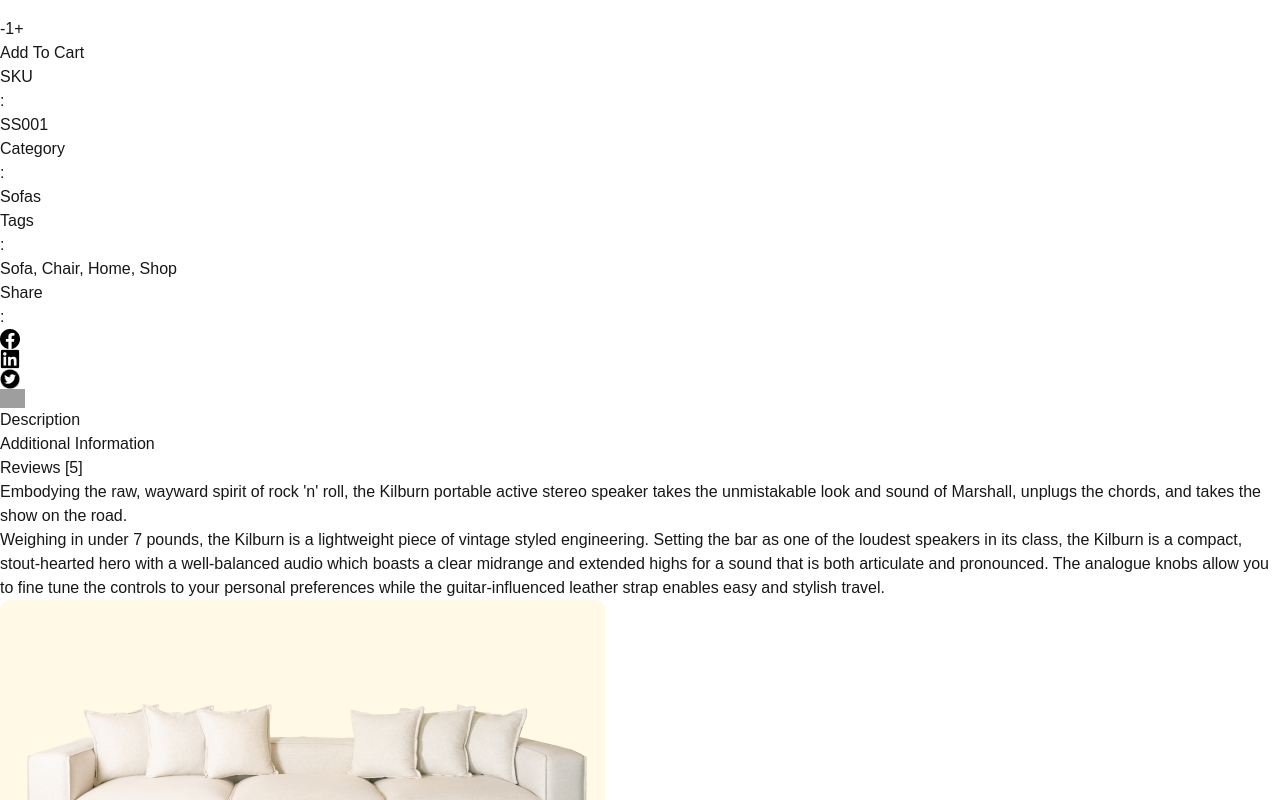
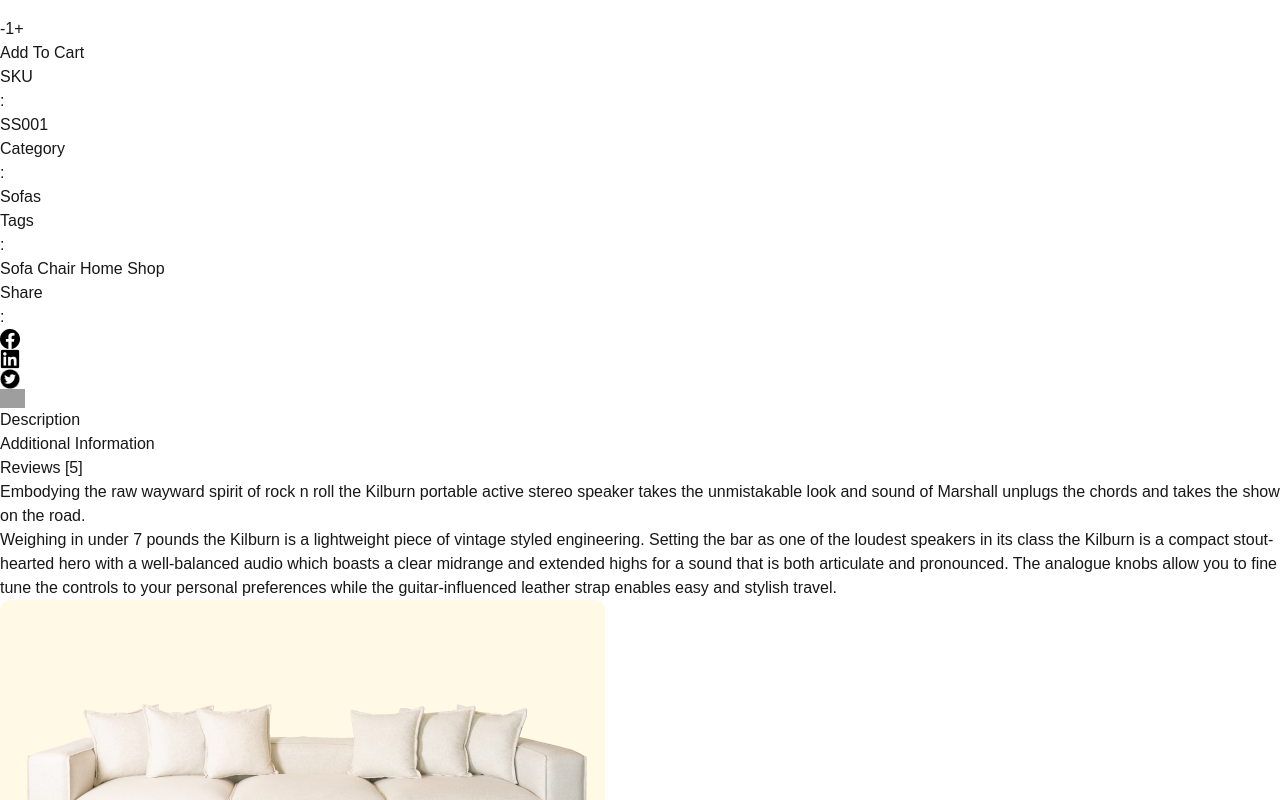
Before and after one commit to Syedamuntahashah/Hackathon-project-2, a Next.js app: page /ProductDetail in a window 1280 px wide. Shown: the part 1119-1919 px from the top of the page. Built offline with nearby package versions, Linux system fonts and the light colour scheme; grey boxes are pictures that could not be loaded.

Commit message:
made some changes for vercel deployment

```diff
--- a/src/app/ProductDetail/page.tsx
+++ b/src/app/ProductDetail/page.tsx
@@ -45,8 +45,8 @@ function ProductDetail(){
       </div>
 
       <p className="text-sm leading-6">
-        Setting the bar as one of the loudest speakers in its class, the <br />
-        Kilburn is a compact, stout-hearted hero with a well-balanced <br />
+        Setting the bar as one of the loudest speakers in its class the <br />
+        Kilburn is a compact stout-hearted hero with a well-balanced <br />
         audio which boasts a clear midrange and extended highs for a <br />
         sound.
       </p>
@@ -103,7 +103,7 @@ function ProductDetail(){
         <div className="flex gap-6">
           <p>Tags</p>
           <p>:</p>
-          <p>Sofa, Chair, Home, Shop</p>
+          <p>Sofa Chair Home Shop</p>
         </div>
         <div className="flex pb-20 items-center gap-6">
           <p>Share</p>
@@ -132,12 +132,12 @@ function ProductDetail(){
   <div className="px-4 md:px-12">
     <div>
       <p className="pb-6 text-base text-justify text-[#9F9F9F]">
-        Embodying the raw, wayward spirit of rock 'n' roll, the Kilburn portable active stereo speaker takes the unmistakable look and sound of Marshall, unplugs the chords, and takes the show on the road.
+        Embodying the raw wayward spirit of rock n roll the Kilburn portable active stereo speaker takes the unmistakable look and sound of Marshall unplugs the chords and takes the show on the road.
       </p>
     </div>
     <div>
       <p className="text-base text-justify text-[#9F9F9F]">
-        Weighing in under 7 pounds, the Kilburn is a lightweight piece of vintage styled engineering. Setting the bar as one of the loudest speakers in its class, the Kilburn is a compact, stout-hearted hero with a well-balanced audio which boasts a clear midrange and extended highs for a sound that is both articulate and pronounced. The analogue knobs allow you to fine tune the controls to your personal preferences while the guitar-influenced leather strap enables easy and stylish travel.
+        Weighing in under 7 pounds the Kilburn is a lightweight piece of vintage styled engineering. Setting the bar as one of the loudest speakers in its class the Kilburn is a compact stout-hearted hero with a well-balanced audio which boasts a clear midrange and extended highs for a sound that is both articulate and pronounced. The analogue knobs allow you to fine tune the controls to your personal preferences while the guitar-influenced leather strap enables easy and stylish travel.
       </p>
     </div>
   </div>
```
